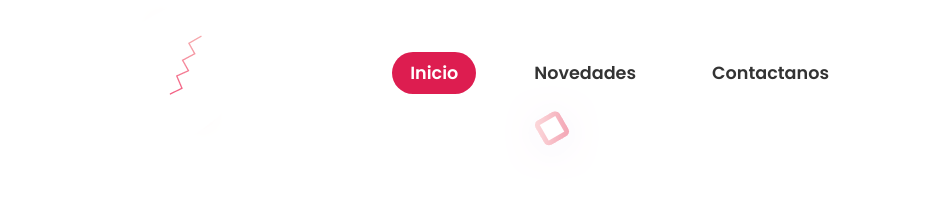
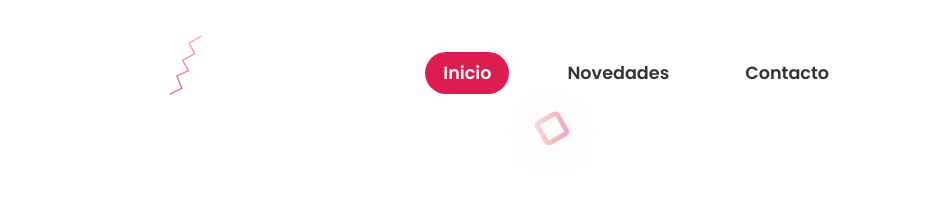
Before and after one commit to TheLordMati/TheLordMati.github.io, a plain HTML site: page index.html in a window 1280 px wide. Shown: the top 200 px of the page, 333-1280 px from the left. Drawn offline with Linux system fonts and the light colour scheme; files whose address does not match are found by name.

Commit message:
Update index.html

```diff
--- a/index.html
+++ b/index.html
@@ -20,7 +20,7 @@
             <ul class="navigation">
                 <li><a href="index.html" style="--i:1;" class='active'>Inicio</a></li>
                 <li><a href="novedades.html" style="--i:3;">Novedades</a></li>
-                <li><a href="Contacto.html" style="--i:4;">Contactanos</a></li>
+                <li><a href="Contacto.html" style="--i:4;">Contacto</a></li>
             </ul>
         </header>
         <div class="content">
```
